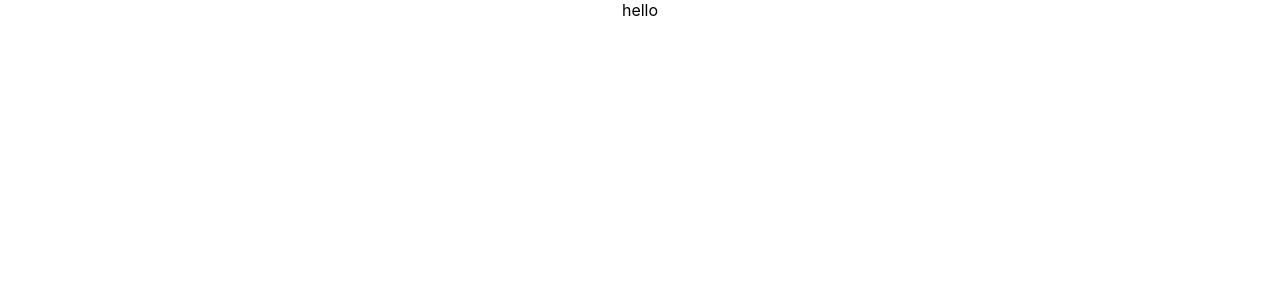
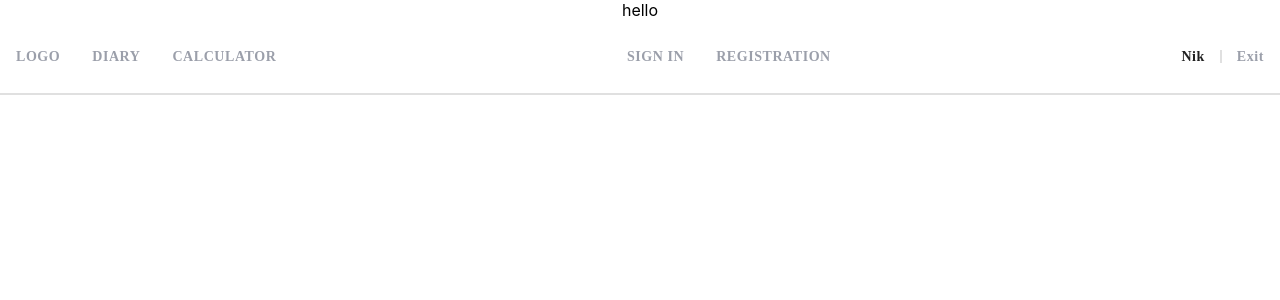
Before and after one commit to Tripoli80/slim-mom-front, a React (Create React App) app: page / in a window 1280 px wide. Shown: the top 300 px of the page. Built offline with nearby package versions, Linux system fonts and the light colour scheme.

Commit message:
Header1
Додав кілька компонентів

```diff
--- a/src/components/App/App.js
+++ b/src/components/App/App.js
@@ -1,10 +1,12 @@
 import './App.css';
+import { AppBar } from '../Header/AppBar';
 
 function App() {
   return (
-    <div className="App">
-     hello
-    </div>
+    <>
+      <div className="App">hello</div>
+      <AppBar />
+    </>
   );
 }
 
--- /dev/null
+++ b/src/components/AuthNav/AuthNav.js
@@ -0,0 +1,15 @@
+import { NavLink } from 'react-router-dom';
+import css from './AuthNav.module.css';
+
+export const AuthNav = () => {
+  return (
+    <div>
+      <NavLink className={css.link} to="/singin">
+        Sign in
+      </NavLink>
+      <NavLink className={css.link} to="/registration">
+        Registration
+      </NavLink>
+    </div>
+  );
+};
--- /dev/null
+++ b/src/components/AuthNav/AuthNav.module.css
@@ -0,0 +1,17 @@
+.link {
+    display: inline-block;
+    text-decoration: none;
+    padding: 16px;
+    font-family: 'Gotham Pro';
+    font-style: normal;
+    font-weight: 700;
+    font-size: 14px;
+    line-height: 13px;
+    letter-spacing: 0.04em;
+    text-transform: uppercase;
+    color: #9B9FAA;
+}
+
+.link.active {
+    color: #212121;
+}
--- /dev/null
+++ b/src/components/Header/AppBar.js
@@ -0,0 +1,14 @@
+import { Navigation } from '../Navigation/Navigation';
+import { AuthNav } from '../AuthNav/AuthNav';
+import { UserInfo } from '../UserInfo/UserInfo';
+import css from './AppBar.module.css';
+
+export const AppBar = () => {
+  return (
+    <header className={css.header}>
+      <Navigation />
+      <AuthNav />
+      <UserInfo />
+    </header>
+  );
+};
--- /dev/null
+++ b/src/components/Header/AppBar.module.css
@@ -0,0 +1,5 @@
+.header {display: flex;
+    justify-content: space-between;
+    align-items: center;
+    margin-bottom: 16px;
+    border-bottom: 2px solid #E0E0E0;}
--- /dev/null
+++ b/src/components/Navigation/Navigation.js
@@ -0,0 +1,18 @@
+import { NavLink } from 'react-router-dom';
+import css from './Navigation.module.css';
+
+export const Navigation = () => {
+  return (
+    <nav>
+      <NavLink className={css.link} to="/">
+        Logo
+      </NavLink>
+      <NavLink className={css.link} to="diary">
+        Diary
+      </NavLink>
+      <NavLink className={css.link} to="calculator">
+        Calculator
+      </NavLink>
+    </nav>
+  );
+};
--- /dev/null
+++ b/src/components/Navigation/Navigation.module.css
@@ -0,0 +1,17 @@
+.link {
+    display: inline-block;
+    text-decoration: none;
+    padding: 16px;
+    font-family: 'Gotham Pro';
+    font-style: normal;
+    font-weight: 700;
+    font-size: 14px;
+    line-height: 13px;
+    letter-spacing: 0.04em;
+    text-transform: uppercase;
+    color: #9B9FAA;
+}
+
+.link.active {
+    color: #212121;
+}
--- /dev/null
+++ b/src/components/UserInfo/UserInfo.js
@@ -0,0 +1,10 @@
+import css from './UserInfo.module.css';
+
+export const UserInfo = () => {
+  return (
+    <div className={css.wrapper}>
+      <p className={css.username}>Nik</p>
+      <p className={css.exit}>Exit</p>
+    </div>
+  );
+};
--- /dev/null
+++ b/src/components/UserInfo/UserInfo.module.css
@@ -0,0 +1,23 @@
+.wrapper {
+    display: flex;
+    align-items: center;
+    padding: 16px;
+    font-family: 'Gotham Pro';
+    font-style: normal;
+    font-weight: 700;
+    font-size: 14px;
+    line-height: 13px;
+    letter-spacing: 0.04em;
+    color: #9B9FAA;
+}
+
+.username {
+    padding-right: 15px;
+    border-right: 2px solid #E0E0E0;
+    color: #212121;
+}
+
+.exit {
+    padding-left: 15px;
+    color: #9B9FAA;
+}
--- a/src/index.js
+++ b/src/index.js
@@ -1,12 +1,14 @@
 import React from 'react';
 import ReactDOM from 'react-dom/client';
+import { BrowserRouter } from 'react-router-dom';
 import './index.css';
 import App from './components/App/App';
-
 
 const root = ReactDOM.createRoot(document.getElementById('root'));
 root.render(
   <React.StrictMode>
-    <App />
+    <BrowserRouter>
+      <App />
+    </BrowserRouter>
   </React.StrictMode>
 );
```
Also changed, not shown: src/components/Header/Component.js (deleted), src/components/Header/Component.styled.js (deleted).
